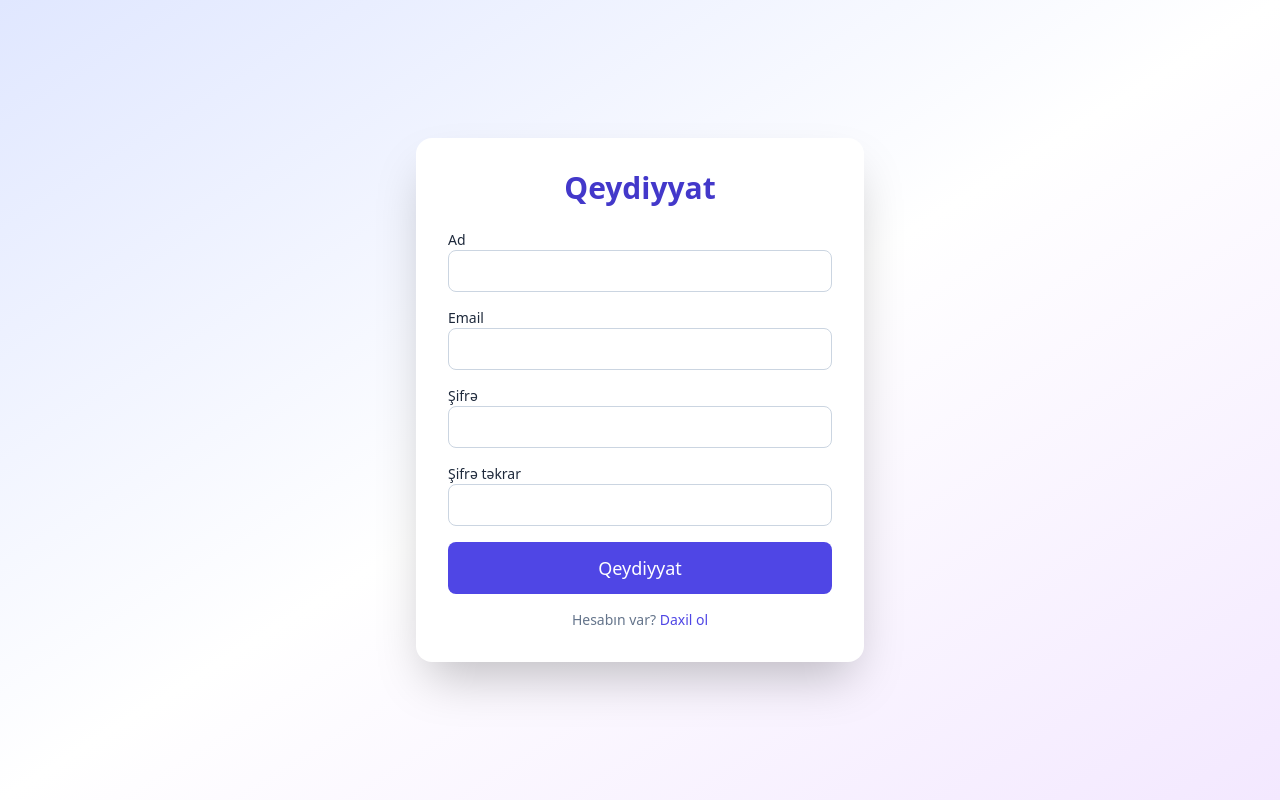
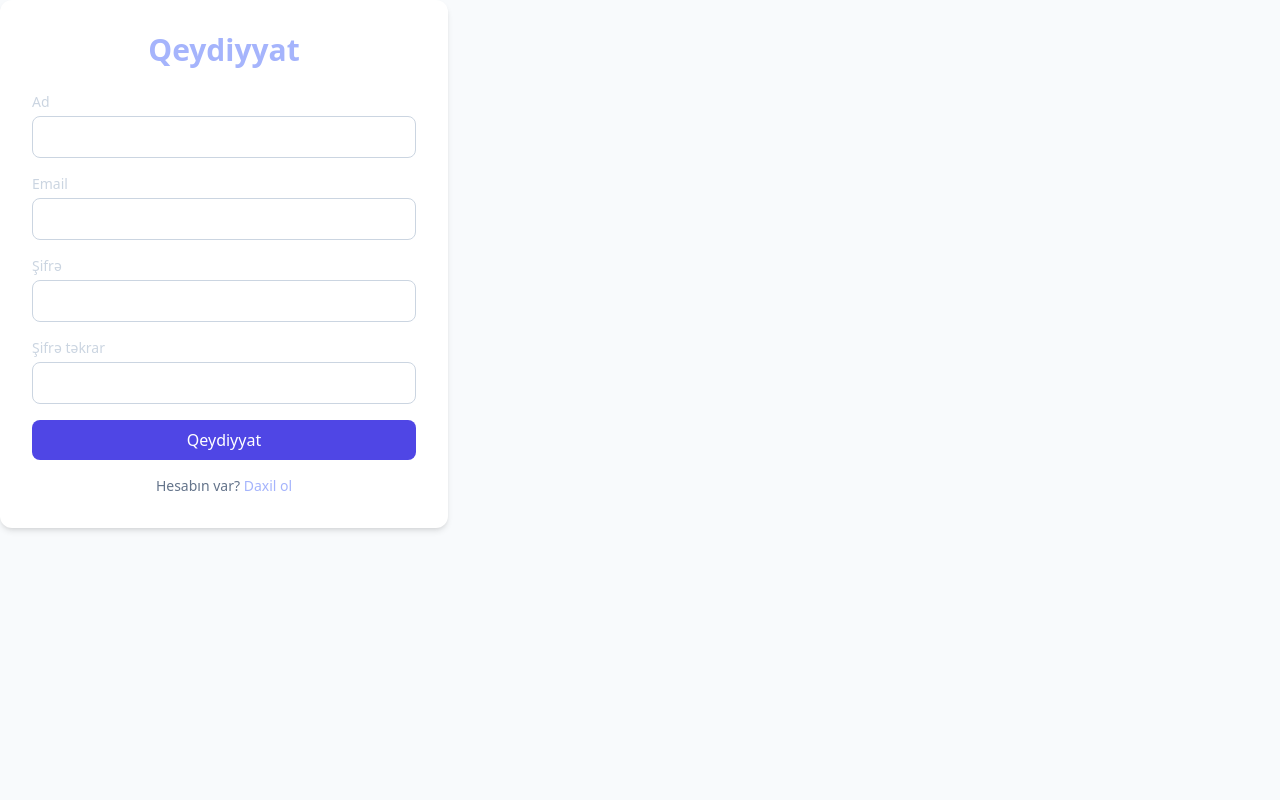
Before and after one commit to Naill-dev/devproject, a React (Vite) app: page /register in a window 1280 px wide. Built offline with nearby package versions, Linux system fonts and the light colour scheme.

Commit message:
Refactor Register component form handling

```diff
--- a/src/components/auth/Register.jsx
+++ b/src/components/auth/Register.jsx
@@ -1,67 +1,78 @@
-import React from 'react';
 import { useState } from 'react';
 import { Link, useNavigate } from 'react-router-dom';
 import { useAuth } from '../../context/AuthContext';
 
 export default function Register() {
-  const [formData, setFormData] = useState({ name: '', email: '', password: '', confirmPassword: '' });
+  const [form, setForm] = useState({
+    name: '',
+    email: '',
+    password: '',
+    confirmPassword: '',
+  });
   const [errors, setErrors] = useState({});
   const { login } = useAuth();
   const navigate = useNavigate();
 
   const validate = () => {
-    const err = {};
-    if (!formData.name.trim()) err.name = 'Ad tələb olunur';
-    if (!formData.email.includes('@')) err.email = 'Düzgün email daxil edin';
-    if (formData.password.length < 6) err.password = 'Şifrə ən az 6 simvol olmalıdır';
-    if (formData.password !== formData.confirmPassword) err.confirmPassword = 'Şifrələr uyğun gəlmir';
-    setErrors(err);
-    return Object.keys(err).length === 0;
+    const e = {};
+    if (!form.name.trim()) e.name = 'Ad tələb olunur';
+    if (!form.email.trim()) e.email = 'Email tələb olunur';
+    else if (!/^[^\s@]+@[^\s@]+\.[^\s@]+$/.test(form.email)) e.email = 'Email formatı yanlışdır';
+    if (!form.password || form.password.length < 6) e.password = 'Minimum 6 simvol';
+    if (form.password !== form.confirmPassword) e.confirmPassword = 'Şifrələr eyni deyil';
+    setErrors(e);
+    return Object.keys(e).length === 0;
   };
 
-  const handleSubmit = async (e) => {
-    e.preventDefault();
+  const handleSubmit = async (ev) => {
+    ev.preventDefault();
     if (!validate()) return;
-    // Demo: qeydiyyatdan sonra avtomatik login et
     try {
-      await login(formData.email, formData.password);
+      await login(form.email, form.password);
       navigate('/');
     } catch {
-      alert('Qeydiyyat uğursuz oldu, lakin siz demo hesabla daxil ola bilərsiniz.');
+      setErrors({
+        form: 'Qeydiyyat demo rejimindədir. Mövcud demo hesabla daxil olun.',
+      });
     }
   };
 
   return (
-    <div className="min-h-screen flex items-center justify-center bg-gradient-to-br from-indigo-100 via-white to-purple-100 p-4">
-      <div className="bg-white p-8 rounded-2xl shadow-2xl w-full max-w-md">
-        <h1 className="text-3xl font-bold text-center text-indigo-700 mb-6">Qeydiyyat</h1>
-        <form onSubmit={handleSubmit} className="space-y-4">
-          <div>
-            <label className="block text-sm font-medium">Ad</label>
-            <input type="text" className="input-field" value={formData.name} onChange={(e) => setFormData({ ...formData, name: e.target.value })} />
-            {errors.name && <p className="text-red-500 text-sm">{errors.name}</p>}
+    <div className="w-full max-w-md card p-8">
+      <h1 className="text-3xl font-bold text-center text-indigo-300 mb-6">Qeydiyyat</h1>
+      {errors.form && (
+        <p className="text-amber-300 text-sm mb-3 bg-amber-500/10 p-3 rounded-xl">{errors.form}</p>
+      )}
+      <form onSubmit={handleSubmit} className="space-y-4" noValidate>
+        {[
+          { key: 'name', label: 'Ad', type: 'text' },
+          { key: 'email', label: 'Email', type: 'email' },
+          { key: 'password', label: 'Şifrə', type: 'password' },
+          { key: 'confirmPassword', label: 'Şifrə təkrar', type: 'password' },
+        ].map((f) => (
+          <div key={f.key}>
+            <label className="block text-sm text-slate-300 mb-1">{f.label}</label>
+            <input
+              type={f.type}
+              className="input-field"
+              value={form[f.key]}
+              onChange={(e) => setForm({ ...form, [f.key]: e.target.value })}
+            />
+            {errors[f.key] && (
+              <p className="text-rose-400 text-sm mt-1">{errors[f.key]}</p>
+            )}
           </div>
-          <div>
-            <label className="block text-sm font-medium">Email</label>
-            <input type="email" className="input-field" value={formData.email} onChange={(e) => setFormData({ ...formData, email: e.target.value })} />
-            {errors.email && <p className="text-red-500 text-sm">{errors.email}</p>}
-          </div>
-          <div>
-            <label className="block text-sm font-medium">Şifrə</label>
-            <input type="password" className="input-field" value={formData.password} onChange={(e) => setFormData({ ...formData, password: e.target.value })} />
-            {errors.password && <p className="text-red-500 text-sm">{errors.password}</p>}
-          </div>
-          <div>
-            <label className="block text-sm font-medium">Şifrə təkrar</label>
-            <input type="password" className="input-field" value={formData.confirmPassword} onChange={(e) => setFormData({ ...formData, confirmPassword: e.target.value })} />
-            {errors.confirmPassword && <p className="text-red-500 text-sm">{errors.confirmPassword}</p>}
-          </div>
-          <button type="submit" className="w-full btn-primary py-3 text-lg">Qeydiyyat</button>
-        </form>
-        <p className="text-center text-sm text-slate-500 mt-4">
-          Hesabın var? <Link to="/login" className="text-indigo-600 hover:underline">Daxil ol</Link>
-        </p>
-      </div>
+        ))}
+        <button type="submit" className="btn-primary w-full">
+          Qeydiyyat
+        </button>
+      </form>
+      <p className="text-center text-sm text-slate-500 mt-4">
+        Hesabın var?{' '}
+        <Link to="/login" className="text-indigo-300 hover:underline">
+          Daxil ol
+        </Link>
+      </p>
     </div>
   );
 }
```
